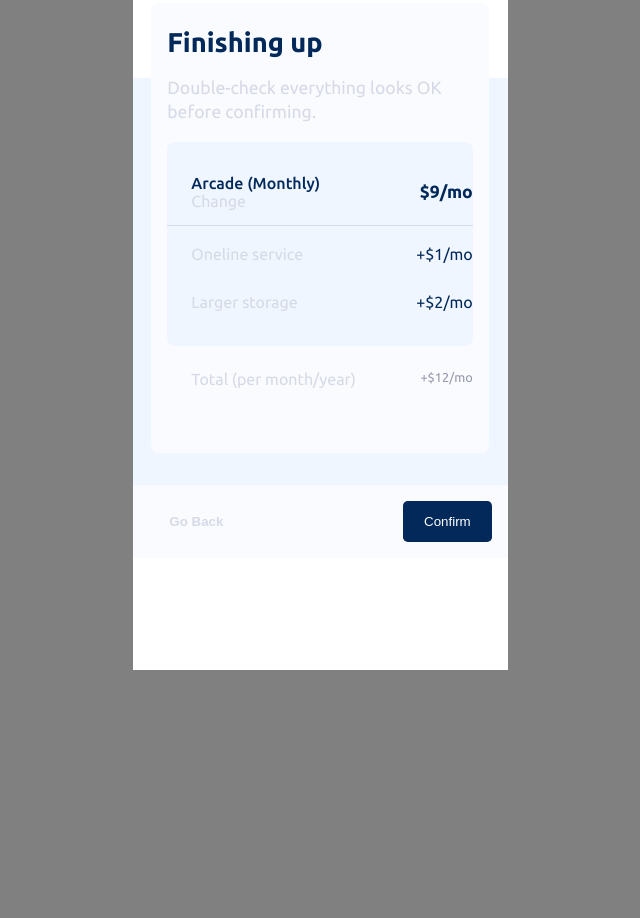
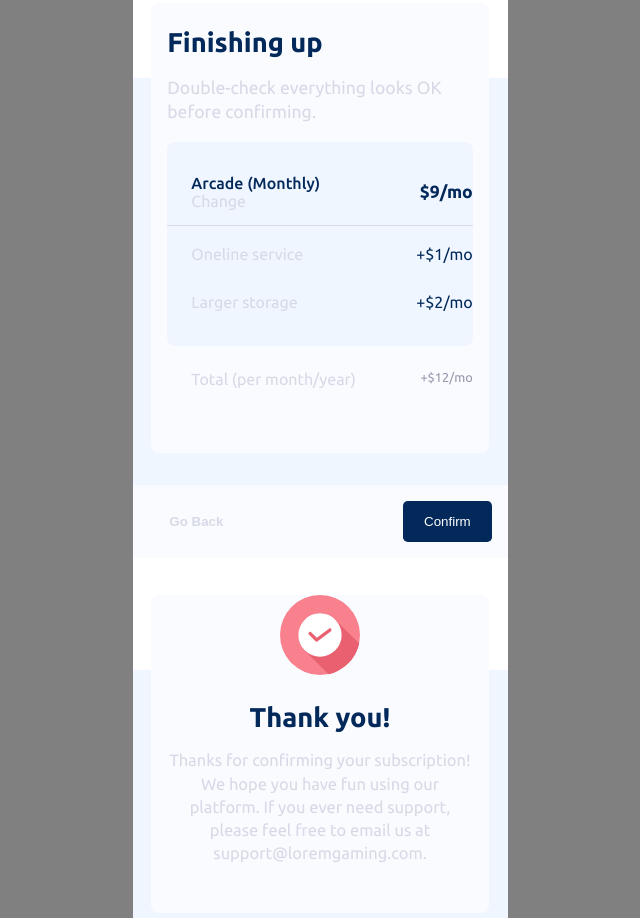
Before and after one commit to Sergio-Dario-Moyano/Multi-step-form, a plain HTML site: page index.html in a window 1280 px wide. Shown: the part 1882-2800 px from the top of the page, without its empty margins (320-960 px from the left). Before the commit the page ends 2560 px from the top, so only its background shows below. Drawn offline with Linux system fonts and the light colour scheme.

Commit message:
Se creó el paso 5 en mobile

```diff
--- a/assets/scss/components/_main-components.scss
+++ b/assets/scss/components/_main-components.scss
@@ -9,3 +9,5 @@
 @use "./step3/pick";
 /*step 4*/
 @use "./step4/finishingUp";
+/*step 5*/
+@use "./step5/thanks";
--- a/assets/scss/components/sidebar/_sidebar-footer.scss
+++ b/assets/scss/components/sidebar/_sidebar-footer.scss
@@ -8,7 +8,6 @@
   display: flex;
   align-items: flex-end;
   margin-bottom: 7rem;
-
 
   button {
     @include mixins.button-next();
--- /dev/null
+++ b/assets/scss/components/step5/_thanks.scss
@@ -0,0 +1,13 @@
+@use "../../utilities/variables";
+
+.wrapper__img {
+  text-align: center;
+}
+
+.step__title--center {
+  text-align: center;
+
+  p {
+    font-size: 1.03rem;
+  }
+}
--- a/index.html
+++ b/index.html
@@ -223,11 +223,22 @@
 
     <!-- Step 5 start -->
 
-    <!-- Thank you!
-
-    Thanks for confirming your subscription! We hope you have fun
-    using our platform. If you ever need support, please feel free
-    to email us at support@loremgaming.com. -->
+    <section class="step">
+      <article class="step__wrapper">
+        <div class="wrapper__img">
+          <img src="./assets/images/icon-thank-you.svg" alt="icon-thanks" class="wrapper__img__thanks">
+        </div>
+        <article class="step__title step__title--center">
+          <h1>Thank you!</h1>
+          <p>
+            Thanks for confirming your subscription! We hope you have fun
+            using our platform. If you ever need support, please feel free
+            to email us at support@loremgaming.com.
+          </p>
+        </article>
+      </article>
+      <div class="step__fill"></div>
+    </section>
 
     <!-- Step 5 end -->
 
```
Also changed, not shown: assets/css/style.css, 1 other file.
